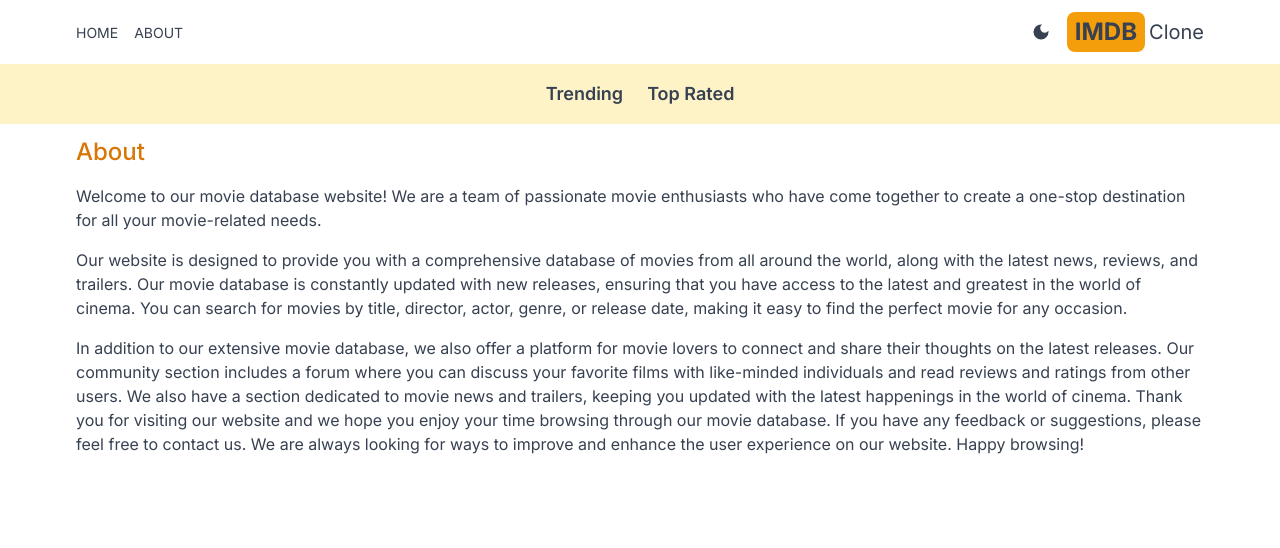
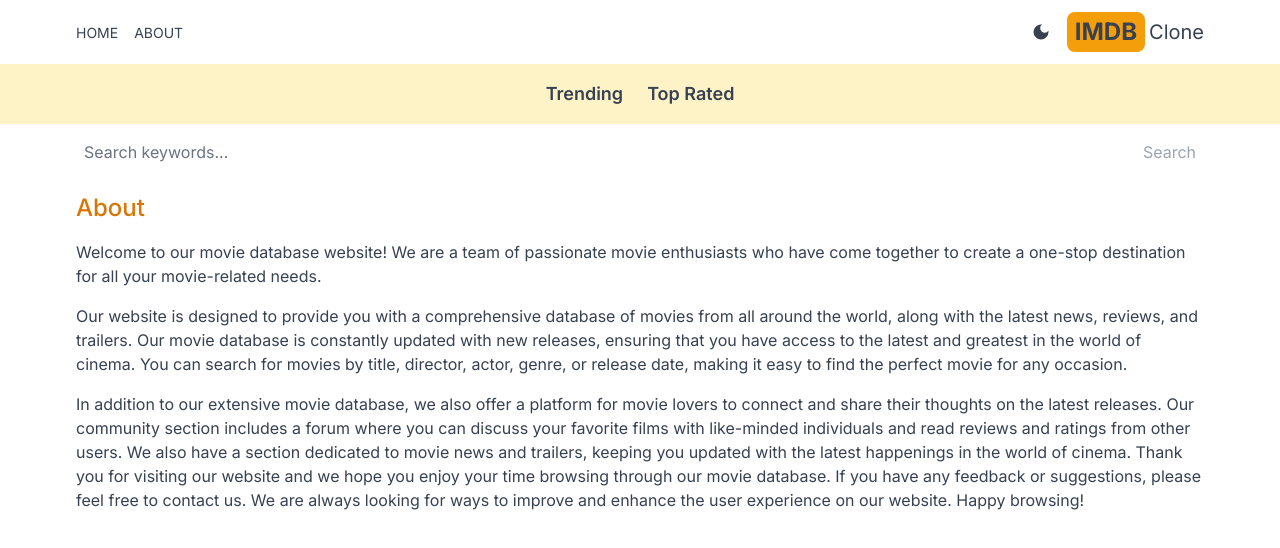
Before and after one commit to Philippe35507/sahand-IMDB, a Next.js app: page /about in a window 1280 px wide. Shown: the top 548 px of the page. Built offline with nearby package versions, Linux system fonts and the light colour scheme.

Commit message:
Search Box

```diff
--- a/src/app/layout.js
+++ b/src/app/layout.js
@@ -3,6 +3,7 @@
 import Header from "@/components/Header";
 import Providers from "./Providers";
 import Navbar from "@/components/Navbar";
+import SearchBox from "@/components/SearchBox";
 
 const inter = Inter({ subsets: ["latin"] });
 
@@ -18,6 +19,7 @@
         <Providers>
           <Header />
           <Navbar />
+          <SearchBox />
           {children}
         </Providers>
       </body>
--- /dev/null
+++ b/src/app/search/[id]/page.jsx
@@ -0,0 +1,18 @@
+import Results from "@/components/Results";
+
+export default async function SearchPage({ params }) {
+  const seachTerm = params.searchTerm;
+  const res = await fetch(
+    `https://api.themoviedb.org/3/search/movie?api_key=${process.env.API_KEY}&query=${seachTerm}&language=en-US&page=1&include_adult=false`
+  );
+  const data = await res.json();
+  const results = data.results;
+  return (
+    <div>
+      {results &&
+        results.length ===
+        <h1 className="text-center pt-6">No results found</h1>}
+      {results && <Results results={results} />}
+    </div>
+  );
+}
--- /dev/null
+++ b/src/components/SearchBox.jsx
@@ -0,0 +1,33 @@
+"use client";
+
+import { useState } from "react";
+import { useRouter } from "next/navigation";
+
+export default function SearchBox() {
+  const [search, setSearch] = useState("");
+  const router = useRouter();
+  const handleSubmit = (e) => {
+    e.preventDefault();
+    router.push(`/search/${search}`);
+  };
+  return (
+    <form
+      className="flex justify-between px-5 max-w-6xl mx-auto"
+      onSubmit={handleSubmit}
+    >
+      <input
+        type="text"
+        placeholder="Search keywords..."
+        className="w-full h-14 rounded-md placeholder-gray-500 outline-none bg-transparent flex-1"
+        value={search}
+        onChange={(e) => setSearch(e.target.value)}
+      />
+      <button
+        className="text-amber-600 disabled:text-gray-400"
+        disabled={search === ""}
+      >
+        Search
+      </button>
+    </form>
+  );
+}
```
